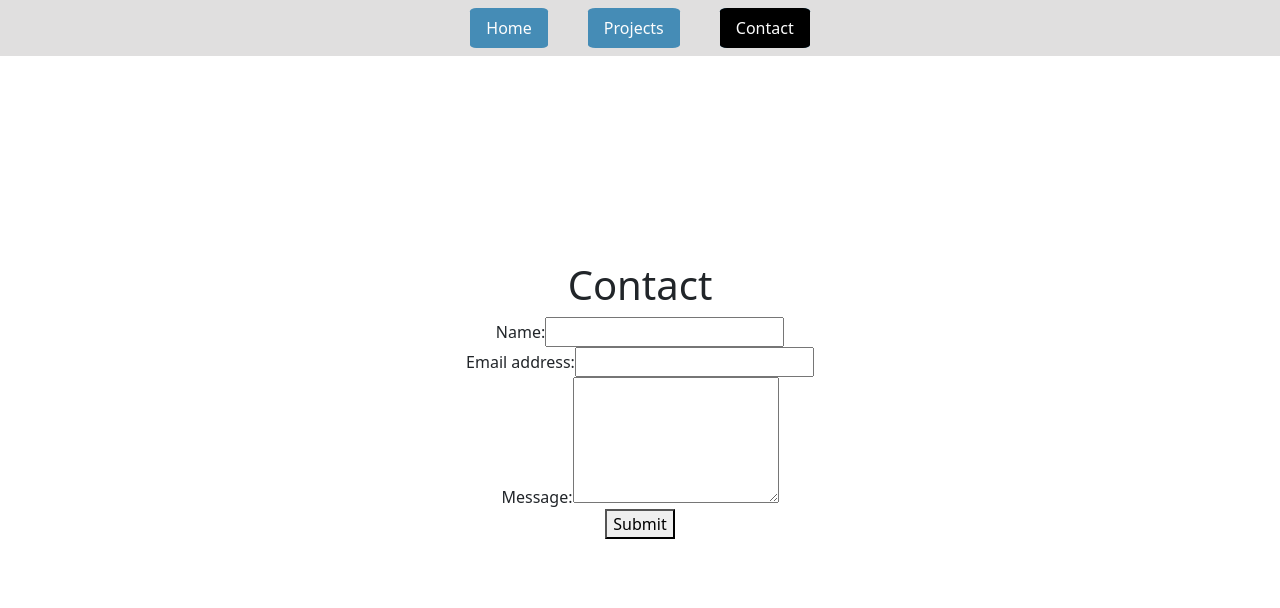
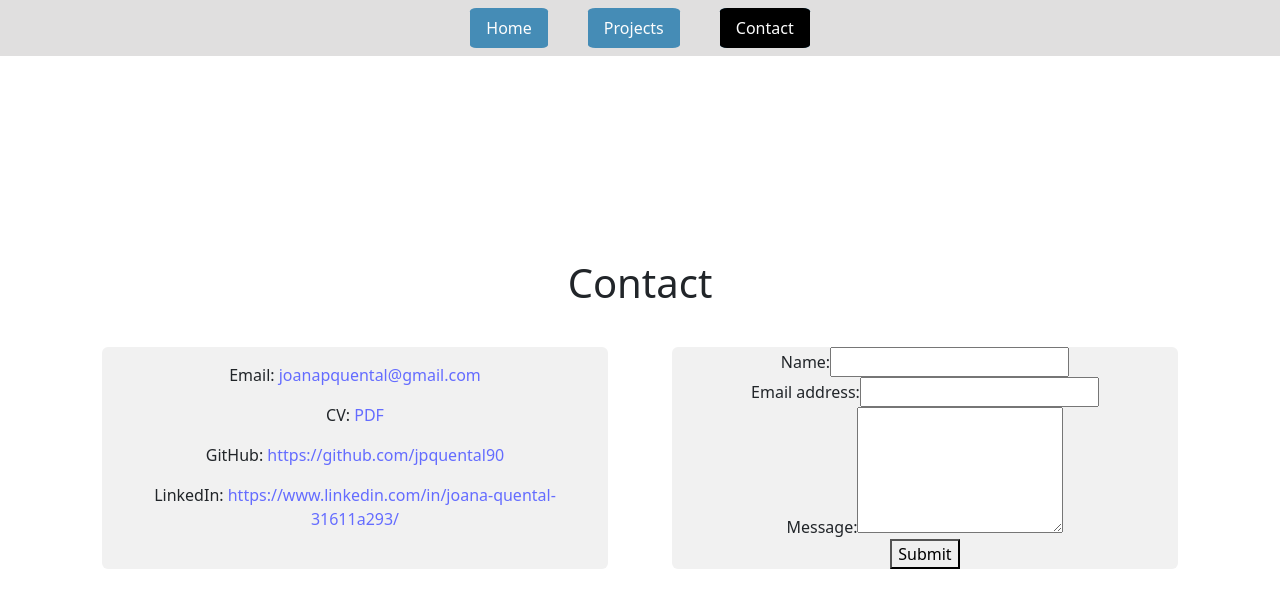
Before and after one commit to jpquental90/React-Portfolio, a React (Vite) app: page /contact in a window 1280 px wide. Shown: the top 608 px of the page. Built offline with nearby package versions, Linux system fonts and the light colour scheme.

Commit message:
updated contact page with the relevant links

```diff
--- a/src/pages/Contact.jsx
+++ b/src/pages/Contact.jsx
@@ -48,9 +48,18 @@ function Contact() {
     }
   };
   return (
-    <div>
+    <div className="contact-wrapper row justify-content-center main-content" >
     <h1>Contact</h1>
-    <section>
+    <div className="card card-about col-md-5" >
+        <div className="card-body">
+          <p>Email: <a href="mailto:joanapquental@gmail.com">joanapquental@gmail.com</a></p>
+          <p>CV: <a href="https://drive.google.com/file/d/16zIhyyGNWJulZ2MSxDCr4lp75qQEHJ_i/view?usp=sharing" target="_blank" rel="noopener noreferrer">PDF</a></p>
+          <p>GitHub: <a href="https://github.com/jpquental90" target="_blank" rel="noopener noreferrer">https://github.com/jpquental90</a></p>
+          <p>LinkedIn: <a href="https://www.linkedin.com/in/joana-quental-31611a293/" target="_blank" rel="noopener noreferrer">https://www.linkedin.com/in/joana-quental-31611a293/</a></p>
+        </div>
+      </div>
+      <div className="card card-about col-md-5" >
+      <section>
       <form id="contact-form" onSubmit={handleSubmit}>
         <div>
           <label htmlFor="name">Name:</label>
@@ -88,6 +97,7 @@ function Contact() {
       </form>
     </section>
     </div>
+    </div>
   );
 }
 
```
